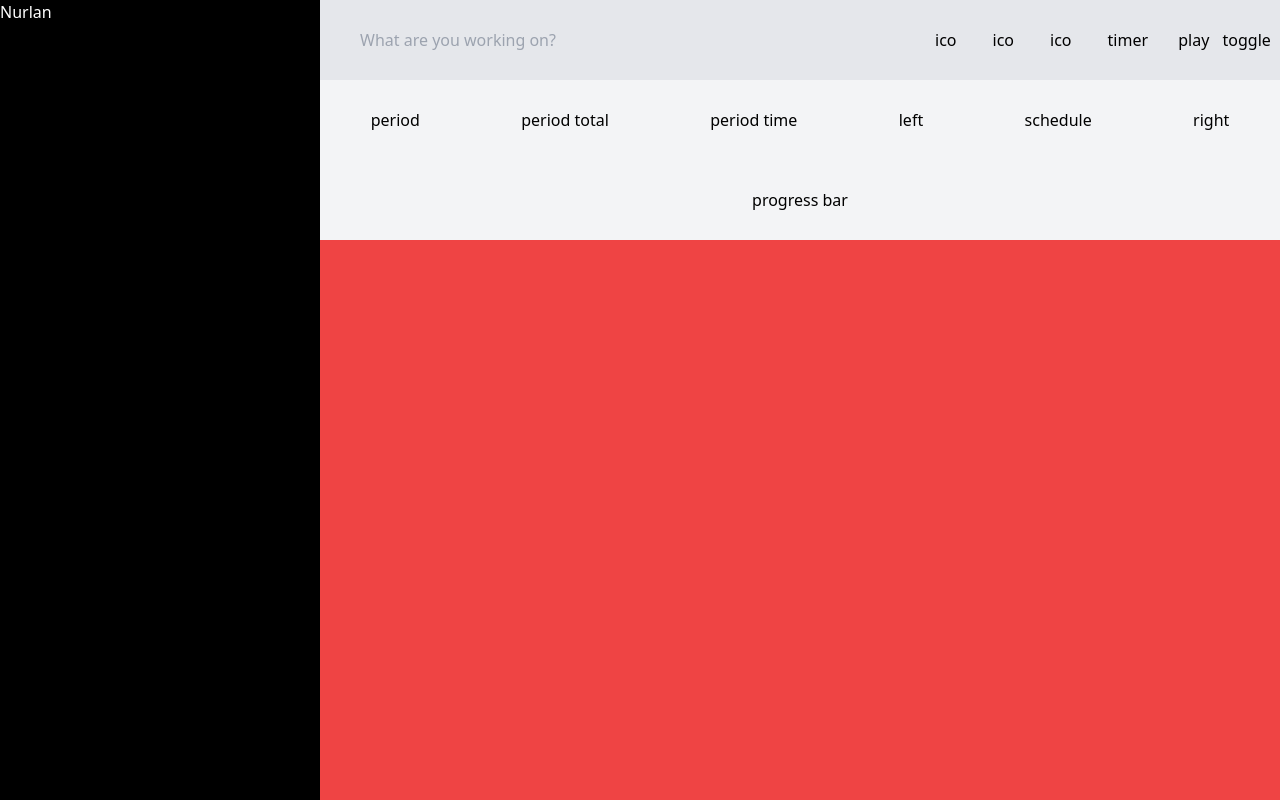
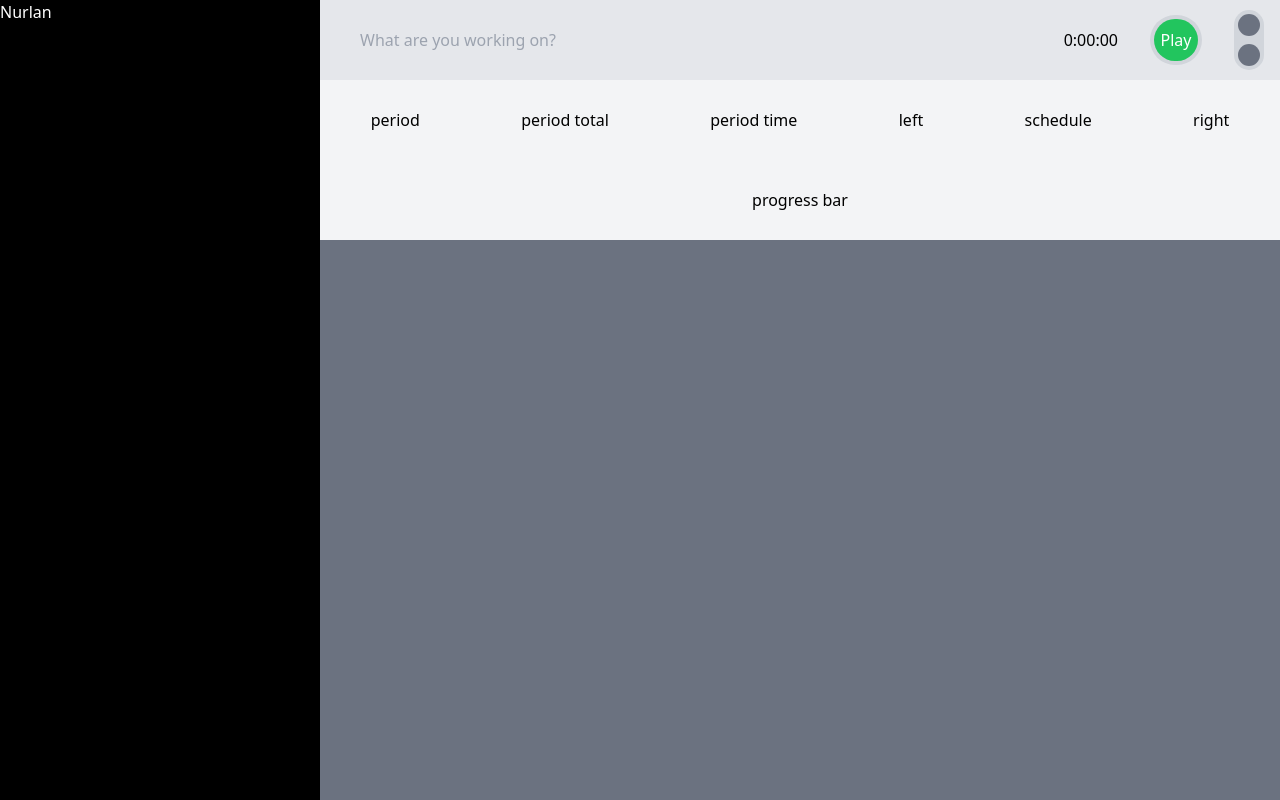
Before and after one commit to Kaptsiuh/RS-Clone, a React (Vite) app: page / in a window 1280 px wide. Built offline with nearby package versions, Linux system fonts and the light colour scheme.

Commit message:
feat: add elements on main field

```diff
--- a/src/App.tsx
+++ b/src/App.tsx
@@ -7,7 +7,7 @@ const App: FC = () => {
       <div className="bg-black text-white col-start-1 col-end-3 min-h-screen">
         Nurlan
       </div>
-      <div className="bg-red-500 col-start-3 col-end-9">
+      <div className="bg-gray-500 col-start-3 col-end-9">
         <Outlet />
       </div>
     </div>
--- a/src/pages/Home.tsx
+++ b/src/pages/Home.tsx
@@ -7,12 +7,16 @@ const Home = () => {
           placeholder="What are you working on?"
           className="text-gray-600 bg-gray-200 w-5/6 ml-10"
         />
-        <span className="w-1/12">ico</span>
-        <span className="w-1/12">ico</span>
-        <span className="w-1/12">ico</span>
-        <span className="w-1/12">timer</span>
-        <button className="w-1/12">play</button>
-        <span className="w-1/12">toggle</span>
+        <span className="w-1/12">0:00:00</span>
+        <div className="bg-gray-300 m-4 rounded-full">
+          <button className="bg-green-500 hover:bg-green-400 text-white m-[4px] w-[44px] h-[42px] rounded-full transition-all">
+            Play
+          </button>
+        </div>
+        <div className="flex flex-col bg-gray-300 m-4 rounded-full">
+          <button className="bg-gray-500 hover:bg-gray-700 text-white m-[4px] w-[22px] h-[22px] rounded-full transition-all"></button>
+          <button className="bg-gray-500 hover:bg-gray-700 text-white m-[4px] w-[22px] h-[22px] rounded-full transition-all active:bg-gray-700"></button>
+        </div>
       </div>
       <div className="w-full h-20 bg-gray-100 flex items-center justify-around">
         <h2>period</h2>
```
